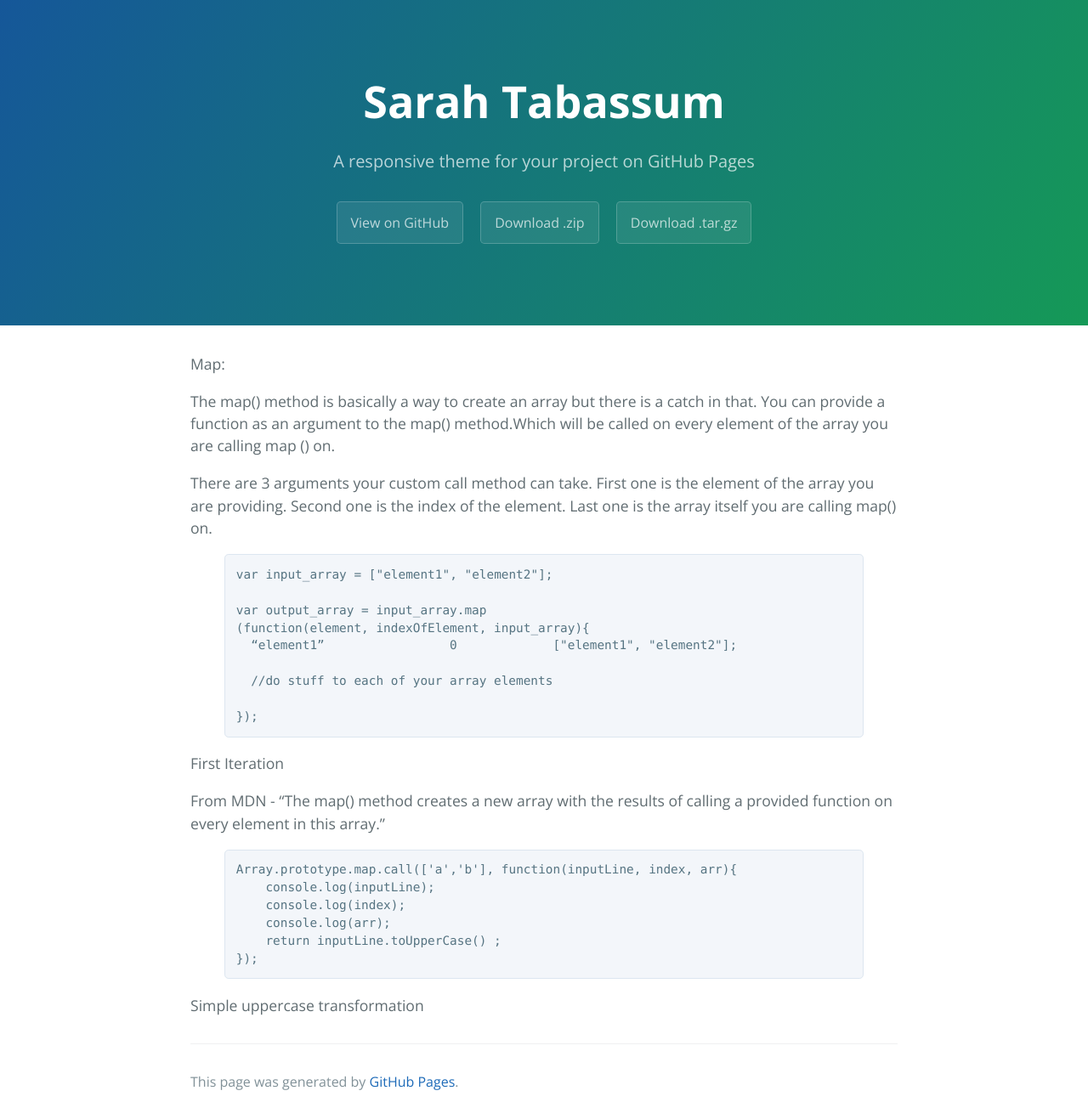
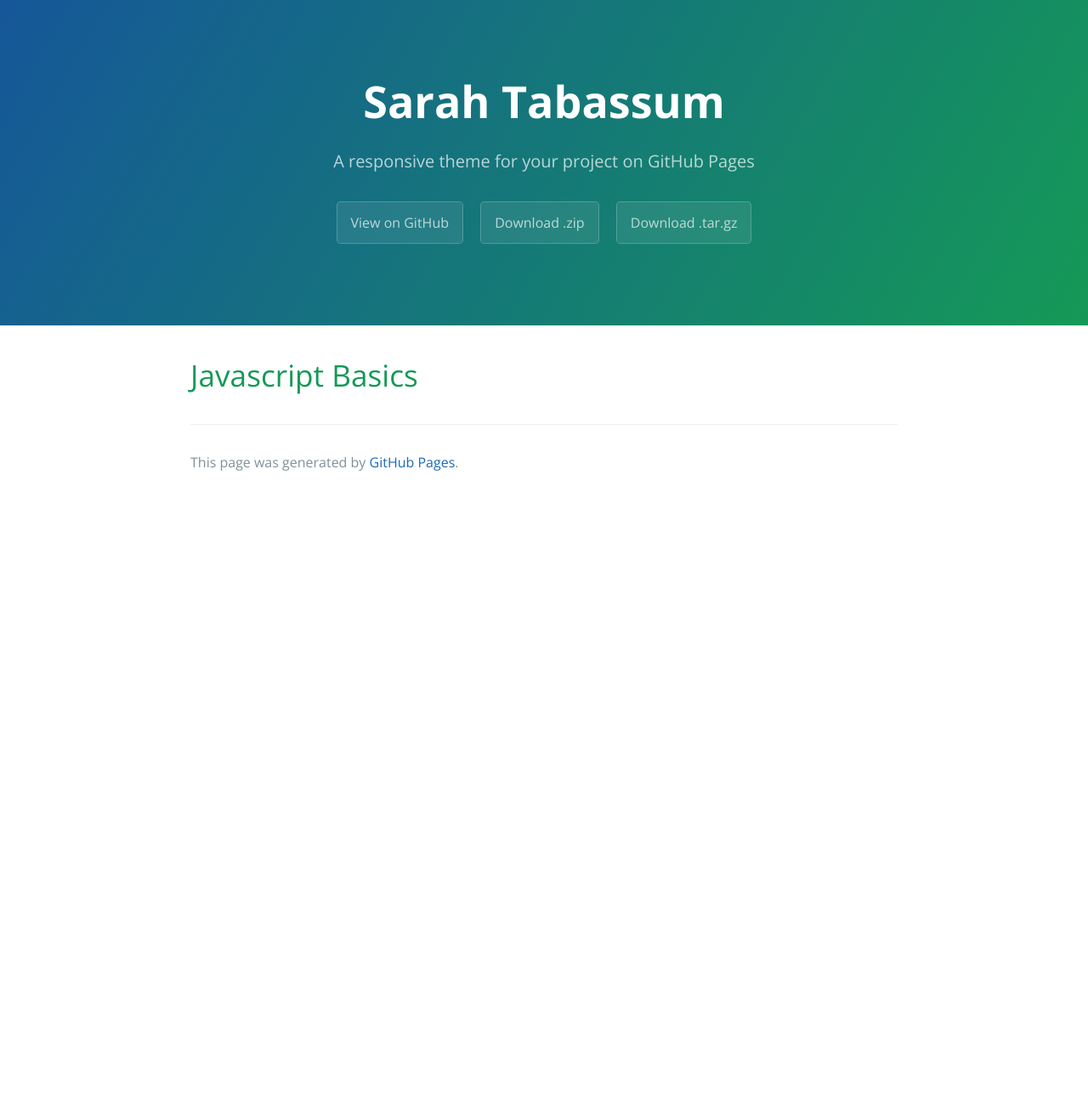
Before and after one commit to tabassumsarah/tabassumsarah.github.io, a Jekyll site: the page built from _posts/2017-03-10-Javascript-basics.markdown, in a window 1280 px wide. Shown: the whole page at 85% size. Built offline with Jekyll 4.4.1, drawn with Linux system fonts in a browser that asks for light colours; after the commit the page ends 900 px from its top, so only the background shows below that.

Commit message:
Edit map post

```diff
--- a/_posts/2017-03-10-Javascript-basics.markdown
+++ b/_posts/2017-03-10-Javascript-basics.markdown
@@ -4,42 +4,12 @@
 date:   2016-02-12 17:50:00
 categories: main
 ---
-Map:
 
-The map() method is basically  a way to create an array but there is a catch in that.
-You can provide a function as an argument to the map() method.Which will be called on every element of the array you are calling map () on.
-
-
-There are 3 arguments your custom call method can take. First one is the element of the array you are providing.
-Second one is the index of the element. Last one is the array itself you are calling map() on.
-
-
-{% highlight javascript %}
-
-var input_array = ["element1", "element2"];
-
-var output_array = input_array.map
-(function(element, indexOfElement, input_array){
-  “element1”                 0             ["element1", "element2"];
-
-  //do stuff to each of your array elements
-
-});
-{% endhighlight %}
-
-First Iteration
-
-From MDN - “The map() method creates a new array with the results of calling a provided function on every element in this array.”
-
-{% highlight javascript %}
-
-Array.prototype.map.call(['a','b'], function(inputLine, index, arr){
-    console.log(inputLine);
-    console.log(index);
-    console.log(arr);
-    return inputLine.toUpperCase() ;
-});
-
-{% endhighlight %}
-
-Simple uppercase transformation
+<div id="home">
+  <h1>Javascript Basics</h1>
+  <ul class="posts">
+    {% for post in site.javascripts %}
+      <li><span>{{ post.date | date_to_string }}</span> &raquo; <a href="{{ site.baseurl }}{{ post.url }}">{{ post.title }}</a></li>
+    {% endfor %}
+  </ul>
+</div>
```
Also changed, not shown: _javascripts/2017-03-10-Javascript-basics.markdown (added, +46 -0 lines).
